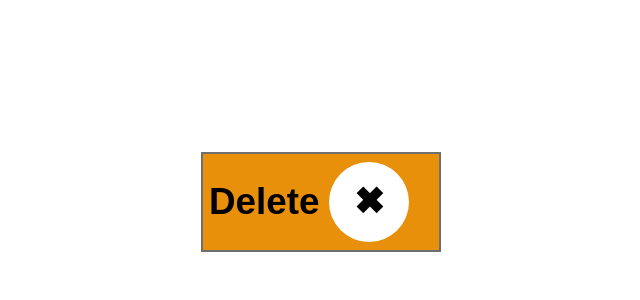
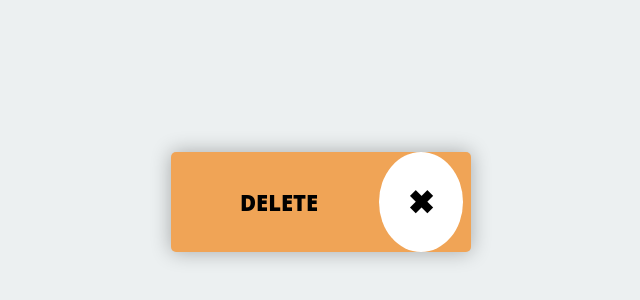
Before and after one commit to nagireddy1234/search-application, a React (Create React App) app: page /button in a window 1280 px wide. Shown: the part 198-498 px from the top of the page, without its empty margins (319-959 px from the left). Built offline with nearby package versions, Linux system fonts and the light colour scheme.

Commit message:
Added Sass to improve button styles

```diff
--- a/package.json
+++ b/package.json
@@ -9,7 +9,7 @@
     "@types/jest": "^26.0.15",
     "@types/lodash.debounce": "^4.0.6",
     "@types/node": "^12.0.0",
-    "@types/react": "^17.0.0",
+    "@types/react": "^17.0.36",
     "@types/react-dom": "^17.0.0",
     "axios": "^0.22.0",
     "lodash.debounce": "^4.0.8",
@@ -45,6 +45,8 @@
     ]
   },
   "devDependencies": {
-    "@types/react-router-dom": "^5.3.1"
+    "@types/react-router-dom": "^5.3.1",
+    "node-sass": "^6.0.1",
+    "sass-loader": "^12.3.0"
   }
 }
--- a/src/pages/cssWizardry/index.tsx
+++ b/src/pages/cssWizardry/index.tsx
@@ -1,11 +1,16 @@
 import React, { FC } from "react";
-import "./style.css";
+import "./style.scss";
 
 const CssWizardry: FC = (): JSX.Element => {
   return (
-    <div className="wrapper">
-      <button className="delete-btn">Delete</button>
-    </div>
+    <>
+      <a className="button" href="/#" role="button">
+        <span>delete</span>
+        <div className="icon">
+            ✖
+        </div>
+      </a>
+    </>
   );
 };
 
--- a/src/pages/cssWizardry/style.css
+++ /dev/null
@@ -1,30 +0,0 @@
-.wrapper {
-  width: 100%;
-  height: 100vh;
-  display: flex;
-  align-items: center;
-  justify-content: center;
-}
-.wrapper .delete-btn {
-  width: 15rem;
-  background-color: #e9900b;
-  border: 2px solid #6f6f6f;
-  text-align: left;
-  height: 6.2rem;
-  font-weight: 800;
-  font-size: 2.3rem;
-  position: relative;
-}
-
-.wrapper .delete-btn::after {
-  content: "✖";
-  background-color: #fff;
-  width: 5rem;
-  height: 5rem;
-  border-radius: 50%;
-  text-align: center;
-  position: absolute;
-  line-height: 5rem;
-  margin-left: 0.6rem;
-  top: 0.5rem;
-}
--- /dev/null
+++ b/src/pages/cssWizardry/style.scss
@@ -0,0 +1,145 @@
+* {
+  margin: 0;
+  padding: 0;
+  font-size: inherit;
+  color: inherit;
+  box-sizing: inherit;
+  -webkit-backface-visibility: hidden;
+  backface-visibility: hidden;
+  -webkit-font-smoothing: antialiased;
+}
+*:focus {
+  outline: none;
+}
+
+html,
+body {
+  height: 100%;
+}
+
+html {
+  box-sizing: border-box;
+}
+
+body {
+  background-color: #ecf0f1;
+  min-width: 300px;
+  font-family: "Open Sans", sans-serif;
+  font-size: 16px;
+}
+
+h1,
+h2,
+h3,
+h4,
+h5 {
+  display: block;
+  font-weight: 400;
+}
+
+li,
+span,
+p,
+a,
+h1,
+h2,
+h3,
+h4,
+h5 {
+  line-height: 1;
+}
+
+p {
+  display: block;
+}
+
+a {
+  text-decoration: none;
+}
+a:hover {
+  text-decoration: underline;
+}
+
+img {
+  display: block;
+  max-width: 100%;
+  height: auto;
+  border: 0;
+}
+
+button {
+  background-color: transparent;
+  border: 0;
+  cursor: pointer;
+}
+
+// Variables
+$color: #F0A456;
+$color-dark: #a53125;
+$speed: "0.25s";
+$transition: all #{$speed} cubic-bezier(0.31, -0.105, 0.43, 1.4);
+
+/* Main Styles */
+.button {
+  display: block;
+  background-color: $color;
+  width: 300px;
+  height: 100px;
+  line-height: 100px;
+  margin: auto;
+  color: #000;
+  font-weight: 800;
+  position: absolute;
+  top: 0;
+  bottom: 0;
+  left: 0;
+  right: 0;
+  cursor: pointer;
+  overflow: hidden;
+  border-radius: 5px;
+  box-shadow: 0 0 20px 0 rgba(0, 0, 0, 0.3);
+  transition: $transition;
+
+  span,
+  .icon {
+    display: block;
+    height: 100%;
+    text-align: center;
+    position: absolute;
+    top: 0;
+  }
+
+  span {
+    width: 72%;
+    line-height: inherit;
+    font-size: 22px;
+    text-transform: uppercase;
+    left: 0;
+    transition: $transition;
+  }
+
+  .icon {
+    width: 28%;
+    right: 0;
+    transition: $transition;
+    background-color: white;
+    border-radius: 50%;
+    font-size: 2rem;
+    margin-right: 0.5rem;
+  }
+
+  &.success,
+  &:hover {
+    span {
+      left: -72%;
+      opacity: 0;
+    }
+
+    .icon {
+      width: 100%;
+      border-radius: 0;
+      margin-right: 0;
+      color: red;
+    }
+  }
+}
```
Also changed, not shown: 1 other file (tests, documents, lock files or other folders).
